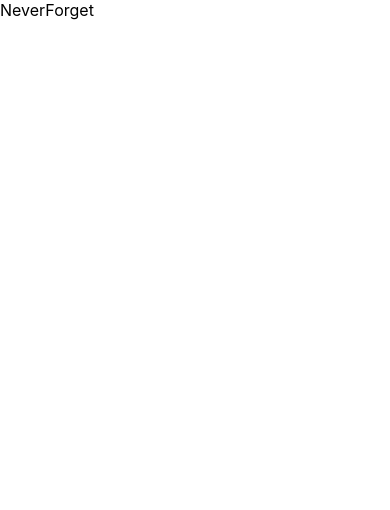
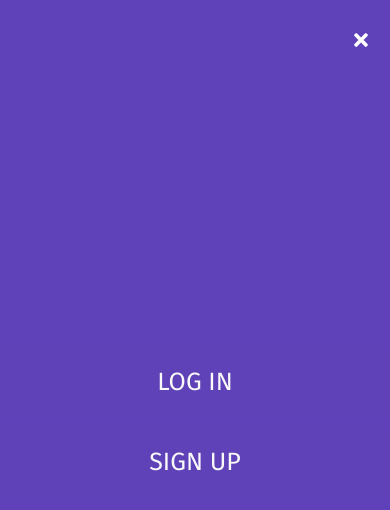
Before and after one commit to mdziechciarz/neverforget-todo-app, a React (Create React App) app in the folder client/: page / in a window 390 px wide. Shown: the top 510 px of the page. Built offline with nearby package versions, Linux system fonts and the light colour scheme.

Commit message:
feat: Add mobile and desktop navbar

```diff
--- a/client/package.json
+++ b/client/package.json
@@ -8,6 +8,8 @@
     "@testing-library/user-event": "^12.8.3",
     "react": "^17.0.2",
     "react-dom": "^17.0.2",
+    "react-icons": "^4.2.0",
+    "react-router-dom": "^5.2.0",
     "react-scripts": "4.0.3",
     "web-vitals": "^1.1.1"
   },
--- a/client/src/App.js
+++ b/client/src/App.js
@@ -1,10 +1,12 @@
 import React from 'react'
+import { BrowserRouter, Switch, Route } from 'react-router-dom';
+import Navbar from './components/Navbar/Navbar';
 
 const App = () => {
   return (
-    <div>
-      NeverForget
-    </div>
+    <BrowserRouter>
+      <Navbar />
+    </BrowserRouter>
   )
 }
 
--- /dev/null
+++ b/client/src/components/Navbar/Navbar.jsx
@@ -0,0 +1,51 @@
+import React, { useState } from 'react'
+import { Link } from 'react-router-dom';
+
+import { FaBars, FaTimes } from 'react-icons/fa'
+
+import style from './Navbar.module.css';
+
+const Navbar = () => {
+  const [isMobileOpened, setIsMobileOpened] = useState(true);
+  return (
+    <nav>
+      <div className={style.wrapper}>
+        <div className={style.logo}>
+          <Link to="/">
+            Never<span>Forget</span>
+          </Link>
+        </div>
+        <ul className={style.menu}>
+          <li><Link to={{
+            pathname: "/auth",
+            state: { loginView: true }
+          }}>Log In</Link></li>
+          <li><Link to={{
+            pathname: "/auth",
+            state: { loginView: false }
+          }} className={style.signUpBtn}>Sign Up</Link></li>
+        </ul>
+        <div className={style.mobileOpenIcon} onClick={() => setIsMobileOpened(true)}><FaBars /></div>
+      </div>
+      <div className={`${style.mobileMenu} ${isMobileOpened && style.active}`}>
+        <div className={style.mobileCloseIcon} onClick={() => setIsMobileOpened(false)}><FaTimes /></div>
+        <ul>
+          <li>
+            <Link to={{
+              pathname: "/auth",
+              state: { loginView: false }
+            }}>Log In</Link>
+          </li>
+          <li>
+            <Link to={{
+              pathname: "/auth",
+              state: { loginView: false }
+            }}>Sign Up</Link>
+          </li>
+        </ul>
+      </div>
+    </nav>
+  );
+}
+
+export default Navbar
--- /dev/null
+++ b/client/src/components/Navbar/Navbar.module.css
@@ -0,0 +1,146 @@
+/* .navbar {
+
+} */
+.wrapper {
+  max-width: 1366px;
+  margin: 0 auto;
+  padding: 50px 5%;
+  display: flex;
+  align-items: center;
+  justify-content: space-between;
+}
+.logo {
+  font-size: 4rem;
+  font-family: Pacifico;
+  /* flex-grow: 1; */
+}
+.logo>a {
+  text-decoration: none;
+  color: black;
+}
+.logo>a>span {
+  color: #5f41ba
+}
+
+.menu {
+  display: flex;
+  align-items: center;
+  list-style: none;
+}
+.menu>li {
+  height: 100%;
+  margin-left: 40px;
+}
+.menu>li>a {
+  font-size: 2rem;
+  text-decoration: none;
+  color: #000;
+  position: relative;
+}
+.menu>li>a:not(.signUpBtn)::after {
+  transition: 0.3s;
+  display: block;
+  content: "";
+  position: absolute;
+  height: 2px;
+  width: 0;
+  bottom: -5px;
+  left: 50%;
+  background-color:#351c80;
+}
+.menu>li>a:not(.signUpBtn):hover::after {
+  width: 100%;
+  left: 0;
+}
+
+.menu>li>.signUpBtn {
+  transition: 0.3s;
+  padding: 10px 32px;
+  border-radius: 25px;
+  background-color: #5f41ba;
+  color: white;
+}
+.menu>li>.signUpBtn:hover {
+  background-color: #351c80;
+}
+
+.mobileOpenIcon {
+  display: none;
+}
+
+.mobileMenu {
+  display: flex;
+  width: 100vw;
+  height: 100vh;
+  position: fixed;
+  z-index: 1000;
+  /* display: none; */
+  top: -100%;
+  left: 0;
+  transition: 0.5s;
+  background-color: #5f41ba;
+}
+
+.mobileCloseIcon {
+  font-size: 2rem;
+  position: absolute;
+  color: white;
+  /* top: 3%; */
+  top: 30px;
+  right: 5%;
+  transition: 0.3s;
+}
+.mobileCloseIcon:hover {
+  color: #ddd;
+}
+.mobileMenu>ul {
+  display: flex;
+  width: 100%;
+  flex-direction: column;
+  align-items: center;
+  justify-content: center;
+  list-style: none;
+}
+.mobileMenu>ul>li {
+  display: flex;
+  width: 100%;
+  justify-content: center;
+  align-items: center;
+  padding: 20px 0;
+  margin: 5px 0;
+  transition: 0.3s;
+  background-color: #5f41b8;
+}
+.mobileMenu>ul>li>a {
+  font-size: 2.5rem;
+  text-decoration: none;
+  text-transform: uppercase;
+  color: #f9f9f9;
+  width: 100%;
+  height: 100%;
+  text-align: center;
+}
+.mobileMenu>ul>li:hover {
+  background-color: #351c80;
+}
+
+@media only screen and (max-width: 767px) {
+  .wrapper {
+    padding: 30px 5%;
+  }
+  .logo {
+    font-size: 2.5rem;
+  }
+  .menu {
+    display: none;
+  }
+  .mobileOpenIcon {
+    display: block;
+    font-size: 2rem;
+  }
+
+  .mobileMenu.active {
+    top: 0;
+  }
+
+}
--- a/client/src/index.css
+++ b/client/src/index.css
@@ -1,13 +1,18 @@
-body {
+@import url('https://fonts.googleapis.com/css2?family=Fira+Sans:ital,wght@0,300;0,400;0,700;1,300&display=swap');
+@import url('https://fonts.googleapis.com/css2?family=Pacifico&display=swap');
+
+* {
   margin: 0;
-  font-family: -apple-system, BlinkMacSystemFont, 'Segoe UI', 'Roboto', 'Oxygen',
-    'Ubuntu', 'Cantarell', 'Fira Sans', 'Droid Sans', 'Helvetica Neue',
-    sans-serif;
-  -webkit-font-smoothing: antialiased;
-  -moz-osx-font-smoothing: grayscale;
+  padding: 0;
+  box-sizing: border-box;
 }
 
-code {
-  font-family: source-code-pro, Menlo, Monaco, Consolas, 'Courier New',
-    monospace;
+html {
+  font-family: 'Fira Sans', sans-serif;
+  font-size: 10px;
 }
+
+body {
+  min-height: 100vh;
+  background-color: #F9F9F9;
+}
```
Also changed, not shown: 1 other file (tests, documents, lock files or other folders).
